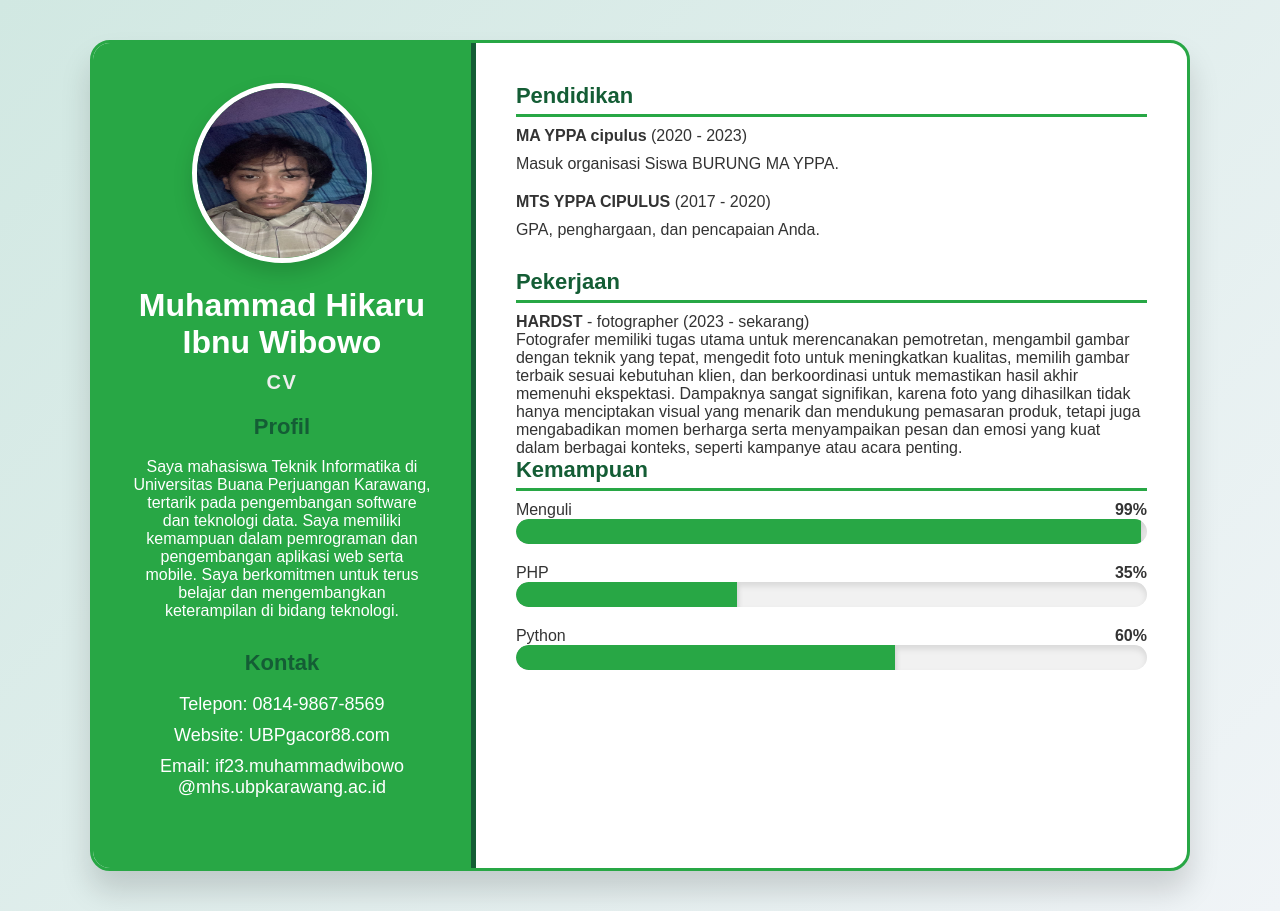
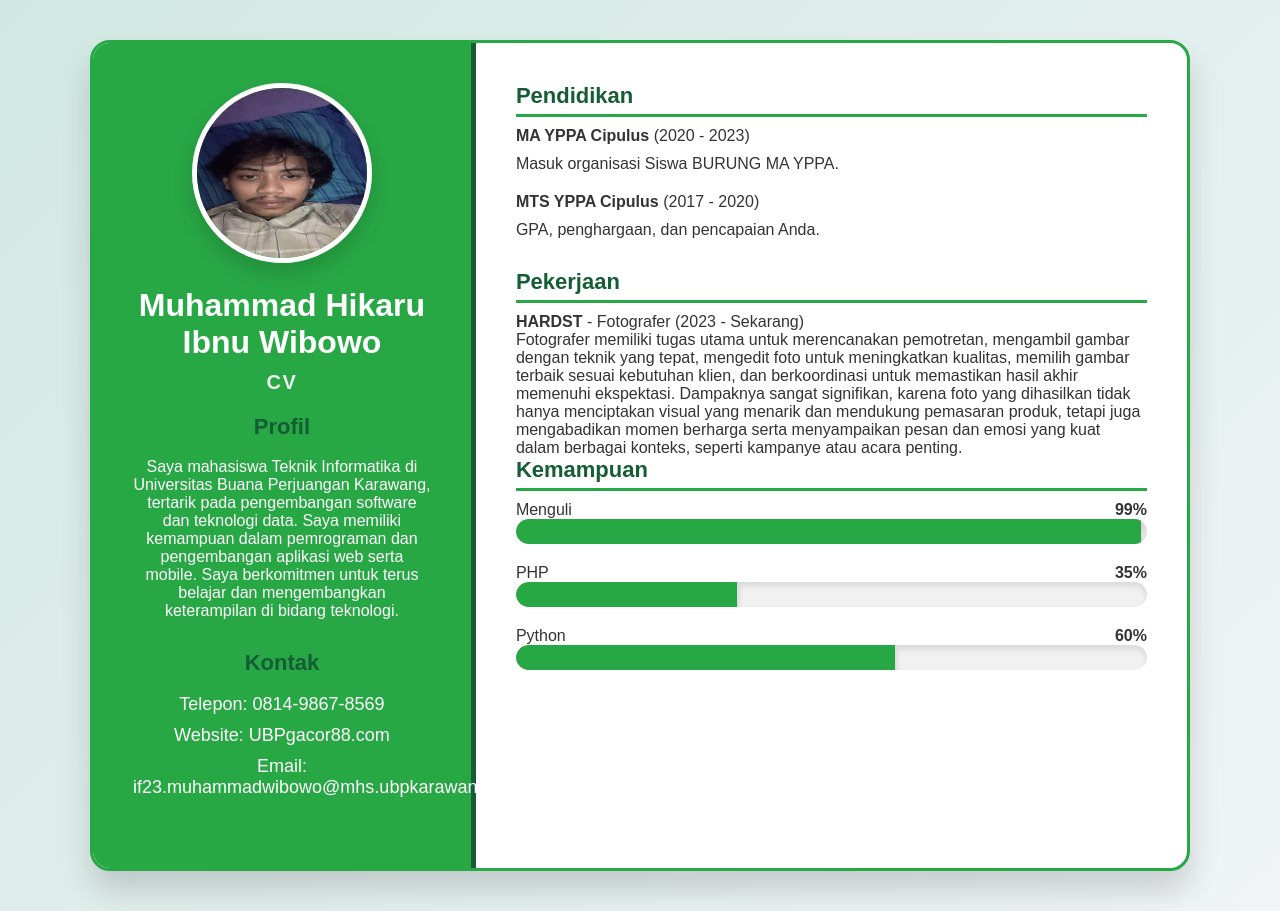
Before and after one commit to hikaru527/CV-Online, a plain HTML site: page index.html in a window 1280 px wide. Drawn offline with Linux system fonts and the light colour scheme.

Commit message:
Update index.html

```diff
--- a/index.html
+++ b/index.html
@@ -24,8 +24,7 @@
                 <h3>Kontak</h3>
                 <p>Telepon: 0814-9867-8569</p>
                 <p>Website: UBPgacor88.com</p>
-                <p>Email: if23.muhammadwibowo
-                    @mhs.ubpkarawang.ac.id</p>
+                <p>Email: if23.muhammadwibowo@mhs.ubpkarawang.ac.id</p>
             </section>
         </aside>
 
@@ -33,22 +32,21 @@
             <section class="education">
                 <h3>Pendidikan</h3>
                 <div class="school">
-                    <p><strong>MA YPPA cipulus</strong> (2020 - 2023)</p>
+                    <p><strong>MA YPPA Cipulus</strong> (2020 - 2023)</p>
                     <p>Masuk organisasi Siswa BURUNG MA YPPA.</p>
                 </div>
                 <div class="school">
-                    <p><strong>MTS YPPA CIPULUS</strong> (2017 - 2020)</p>
+                    <p><strong>MTS YPPA Cipulus</strong> (2017 - 2020)</p>
                     <p>GPA, penghargaan, dan pencapaian Anda.</p>
                 </div>
             </section>
 
-            <section class="Pekerjaan">
+            <section class="pekerjaan">
                 <h3>Pekerjaan</h3>
-                <div class="Pekerjaan">
-                    <p><strong>HARDST</strong> - fotographer (2023 - sekarang)</p>
+                <div class="pekerjaan">
+                    <p><strong>HARDST</strong> - Fotografer (2023 - Sekarang)</p>
                     <p>Fotografer memiliki tugas utama untuk merencanakan pemotretan, mengambil gambar dengan teknik yang tepat, mengedit foto untuk meningkatkan kualitas, memilih gambar terbaik sesuai kebutuhan klien, dan berkoordinasi untuk memastikan hasil akhir memenuhi ekspektasi. Dampaknya sangat signifikan, karena foto yang dihasilkan tidak hanya menciptakan visual yang menarik dan mendukung pemasaran produk, tetapi juga mengabadikan momen berharga serta menyampaikan pesan dan emosi yang kuat dalam berbagai konteks, seperti kampanye atau acara penting.</p>
                 </div>
-
             </section>
 
             <section class="skills">
```
